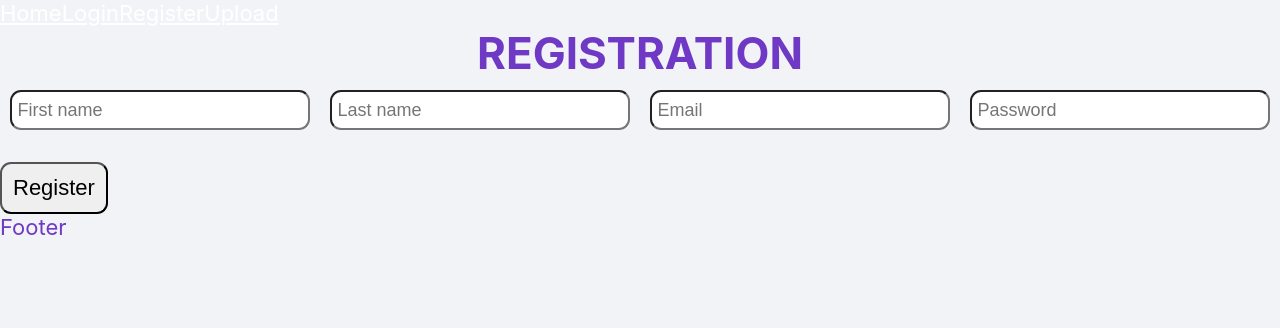
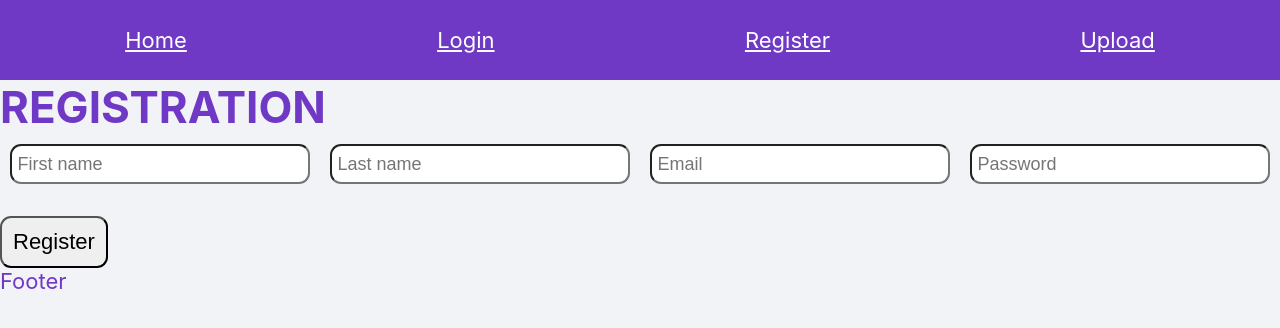
Before and after one commit to MoldirZh/publication_process, a React (Create React App) app in the folder client/: page /register in a window 1280 px wide. Shown: the top 328 px of the page. Built offline with nearby package versions, Linux system fonts and the light colour scheme.

Commit message:
Update App.css

```diff
--- a/client/src/Styles/App.css
+++ b/client/src/Styles/App.css
@@ -2,12 +2,12 @@
   text-align: center;
 }
 
-.registration, .login {
+/* .registration, .login {
   display: flex;
   flex-direction: column;
   align-items: center;
   justify-content: center;
-}
+} */
 
 .registration input, .login input {
   width: 300px;
@@ -15,3 +15,22 @@
   margin: 10px;
   font-size: 18px;
 }
+
+nav{
+  display: flex;
+  justify-content: space-around;
+  align-items: center;
+  min-height: 10vh;
+  /* background-color: #A51F58  ; */
+  background-color: #6F38C5;
+  /* color: purple; */
+}
+.nav-links{
+  width: 50%;
+  display: flex;
+  justify-content: space-around;
+  align-items: center;
+  list-style: none;
+  text-underline-offset: none;
+  color: #6F38C5;
+}
```
